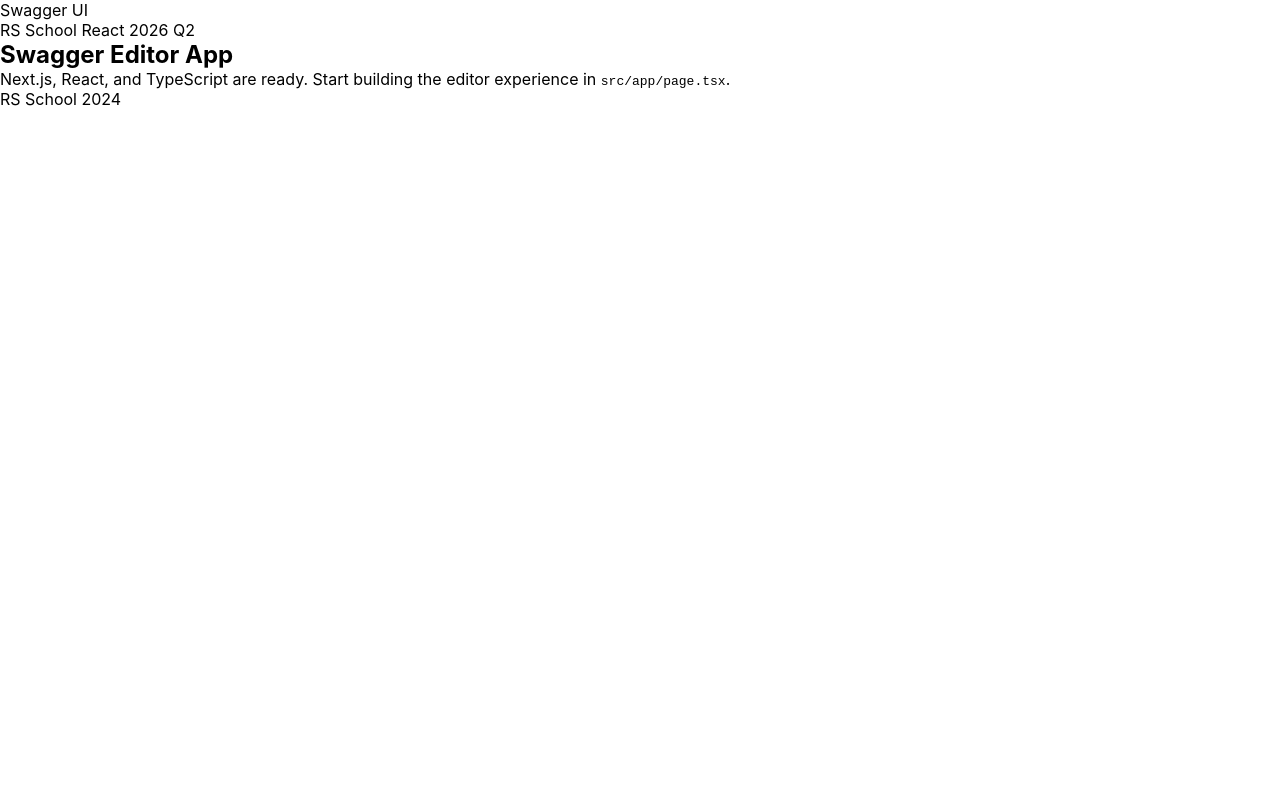
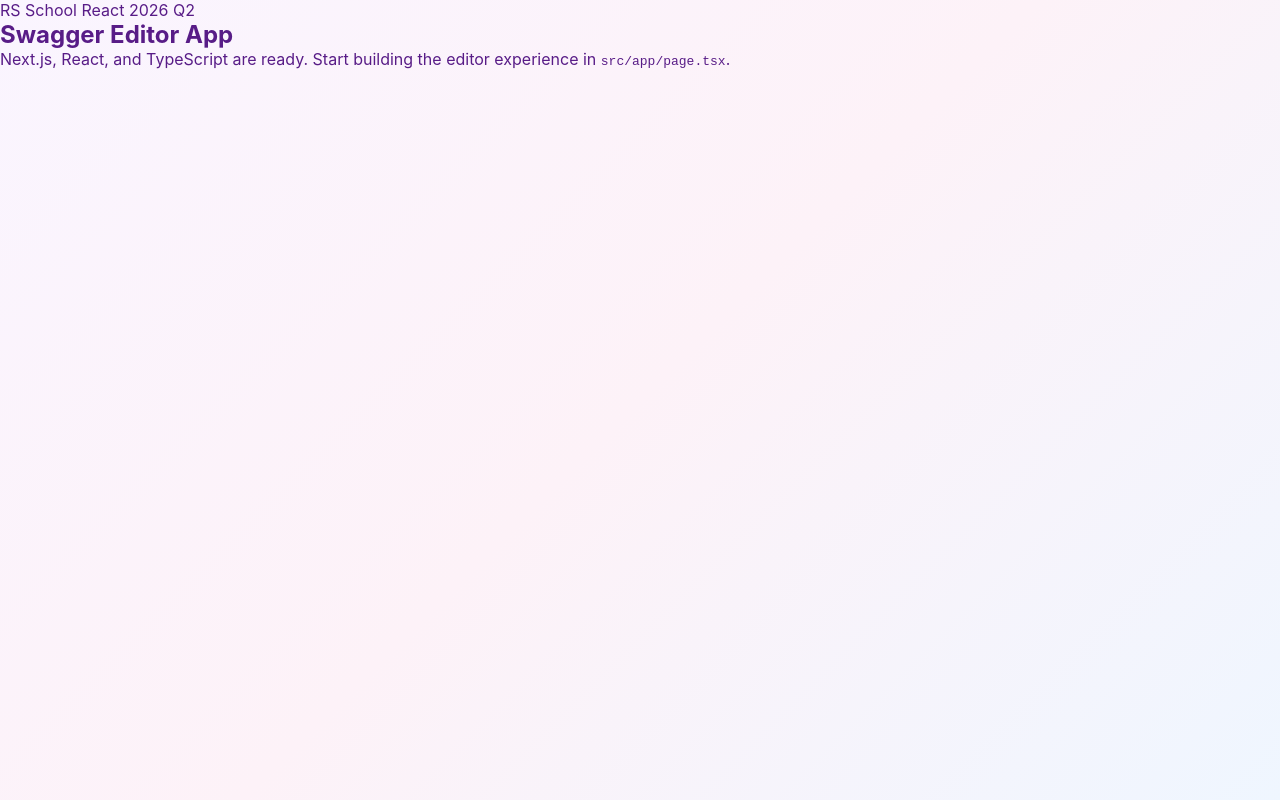
Before and after one commit to Tanya-Gro/swagger-editor-app, a Next.js app: page / in a window 1280 px wide. Built offline with nearby package versions, Linux system fonts and the light colour scheme.

Commit message:
feat: layout styles

```diff
--- a/src/app/globals.css
+++ b/src/app/globals.css
@@ -7,17 +7,28 @@
 }
 
 html {
-  min-height: 100%;
+  height: 100%;
 }
 
 body {
-  min-height: 100%;
+  overflow: hidden;
+  display: flex;
+  flex-direction: column;
+
+  min-height: 100vh;
   margin: 0;
+
   font-family: var(--font-family-primary);
+  color: var(--color-text-primary);
+
+  background: var(--gradient-background);
 }
 
 main {
+  overflow: hidden;
   display: block;
+  flex: 1;
+  min-height: 0;
 }
 
 h1,
--- a/src/app/layout.tsx
+++ b/src/app/layout.tsx
@@ -42,17 +42,9 @@
 }
 
 function Header() {
-  return (
-    <header>
-      <span>Swagger UI</span>
-    </header>
-  );
+  return <header />;
 }
 
 function Footer() {
-  return (
-    <footer id="about">
-      <span>RS School 2024</span>
-    </footer>
-  );
+  return <footer />;
 }
```
